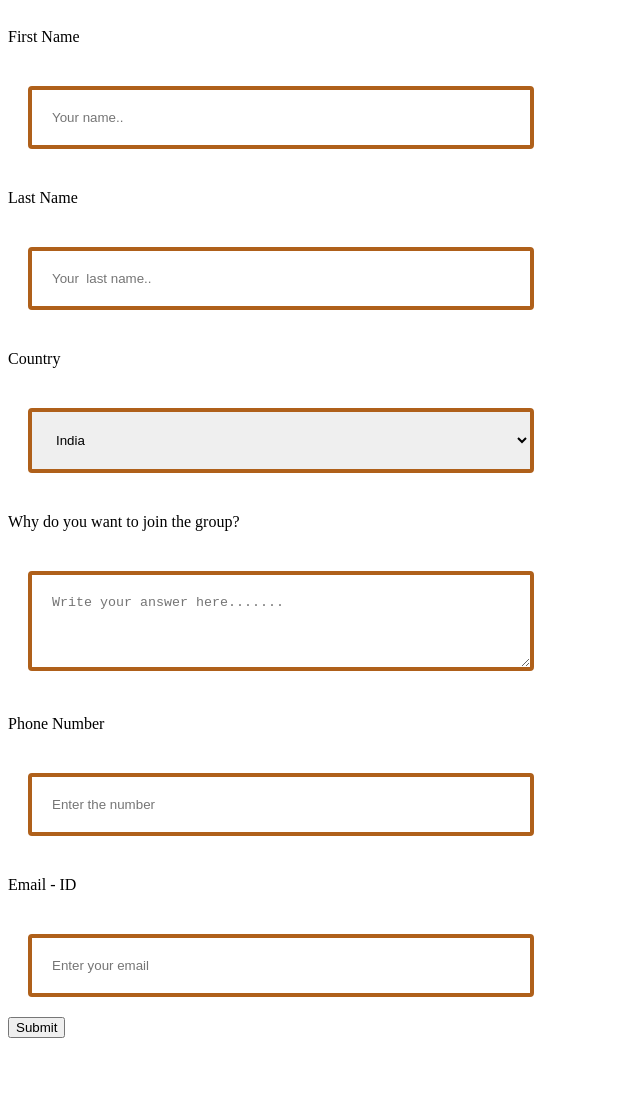
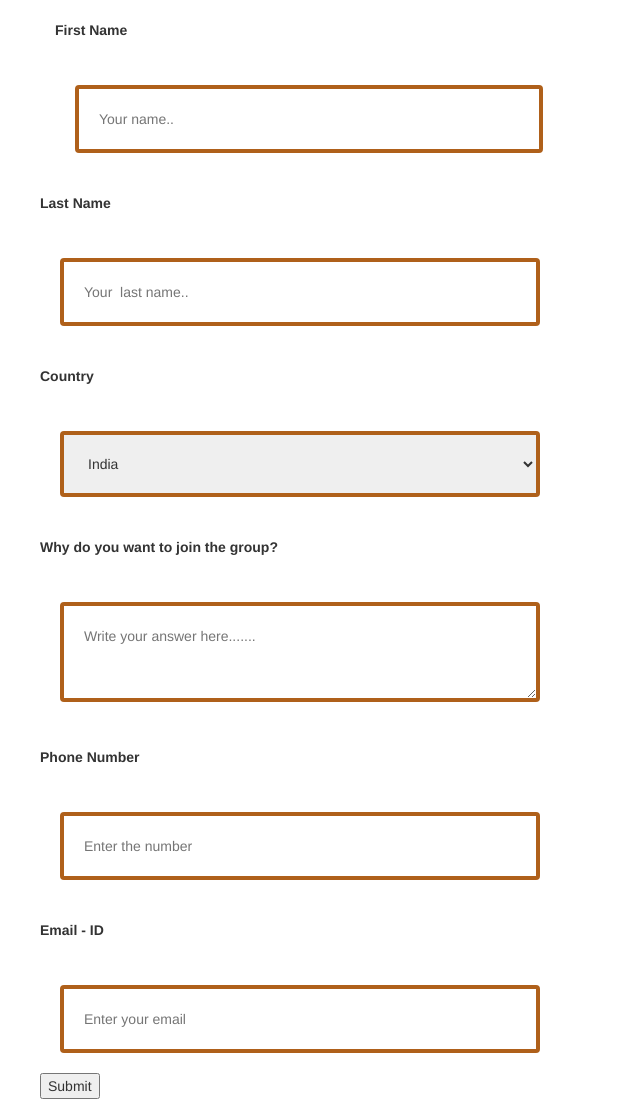
Before and after one commit to Priyal2807/cssanimations, a plain HTML site: page form1.html in a window 1280 px wide. Shown: the whole page, without its empty margins (0-640 px from the left). Before the commit the page ends 1046 px from the top, so only its background shows below. Drawn offline with nearby package versions, Linux system fonts and the light colour scheme.

Commit message:
added span but still not working

```diff
--- a/form1.html
+++ b/form1.html
@@ -3,6 +3,7 @@
 <html>
 <head>
 	<meta name="viewport" content="width=device-width, initial-scale=1">
+	<link rel="stylesheet" href="//maxcdn.bootstrapcdn.com/bootstrap/3.3.1/css/bootstrap.min.css"/>
 	<title></title>
 	<style type="text/css">
 	*{
@@ -39,6 +40,7 @@ label{
 <body>
 	<div class="container">
 <form action="\action_page.php">
+	<span>
 	<div class="row">
 		<div class="col-25">
 			<label for="fname">First Name</label>
@@ -50,6 +52,8 @@ label{
 
 
 	</div>
+</span>
+<span>
 	<div class="row">
 		<div class="col-25">
 			<label for="lname">Last Name</label>
@@ -58,6 +62,8 @@ label{
 			        <input type="text" id="lname" name="lastname" placeholder="Your  last name..">
 		</div>
 	</div>
+</span>
+<span>
 	<div class="row">
 		<div class="col-25">
 			<label for="country">Country</label>
@@ -73,6 +79,8 @@ label{
 		</select>
 		</div>
 	</div>
+</span>
+<span>
 	<div class="row">
 		<div class="col-25">
 			<label for="subject">Why do you want to join the group?</label>
@@ -81,6 +89,8 @@ label{
 			<textarea id="subject" name="subject" placeholder="Write your answer here......." style="height: 100px"></textarea>
 		</div>
 	</div>
+</span>
+<span>
 	<div class="row">
 		<div class="col-25">
 			<label for="phonenumber">Phone Number</label>
@@ -90,6 +100,8 @@ label{
 		</div>
 
 	</div>
+</span>
+<span>
 	<div class="row">
 		<div class="col-25">
 			<label for="email">Email - ID</label>
@@ -99,6 +111,8 @@ label{
 		</div>
 
 	</div>
+</span>
+
 	<div class="row">
       <input type="submit" value="Submit">
     </div>
```
